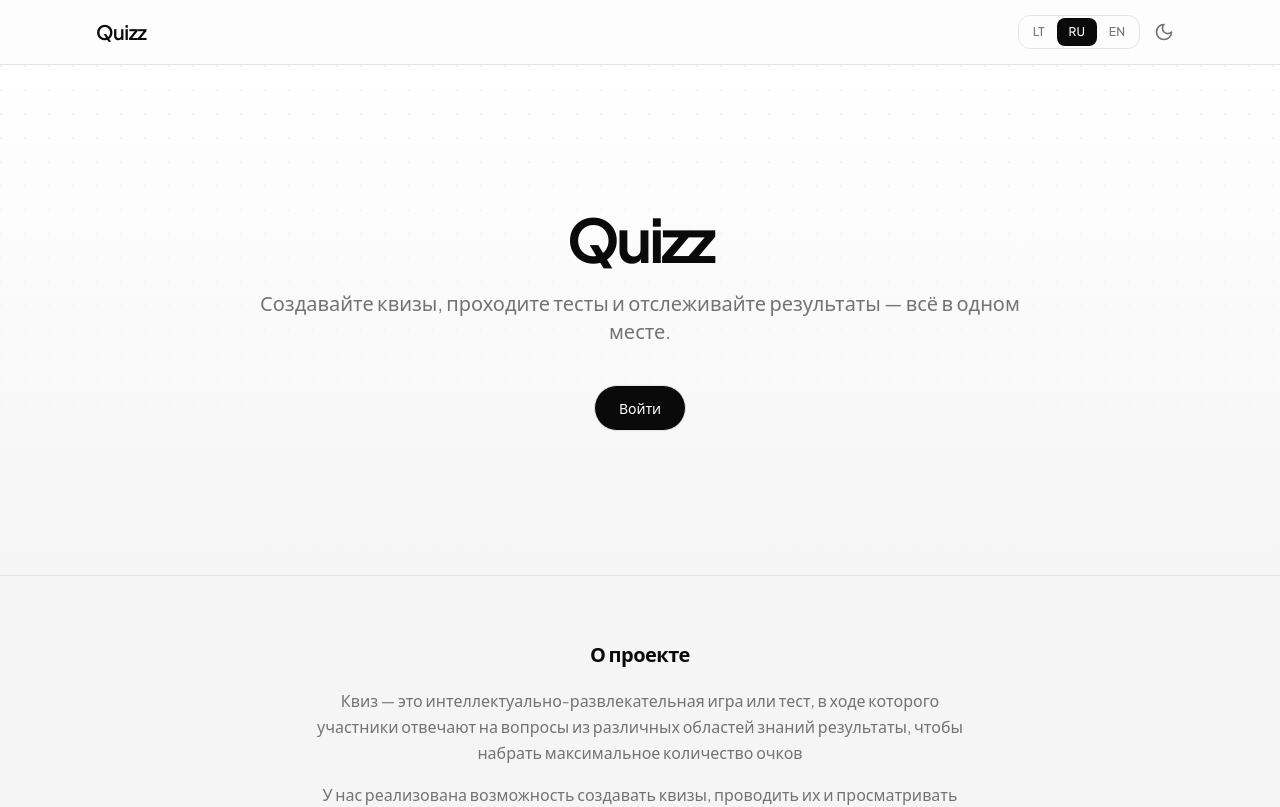
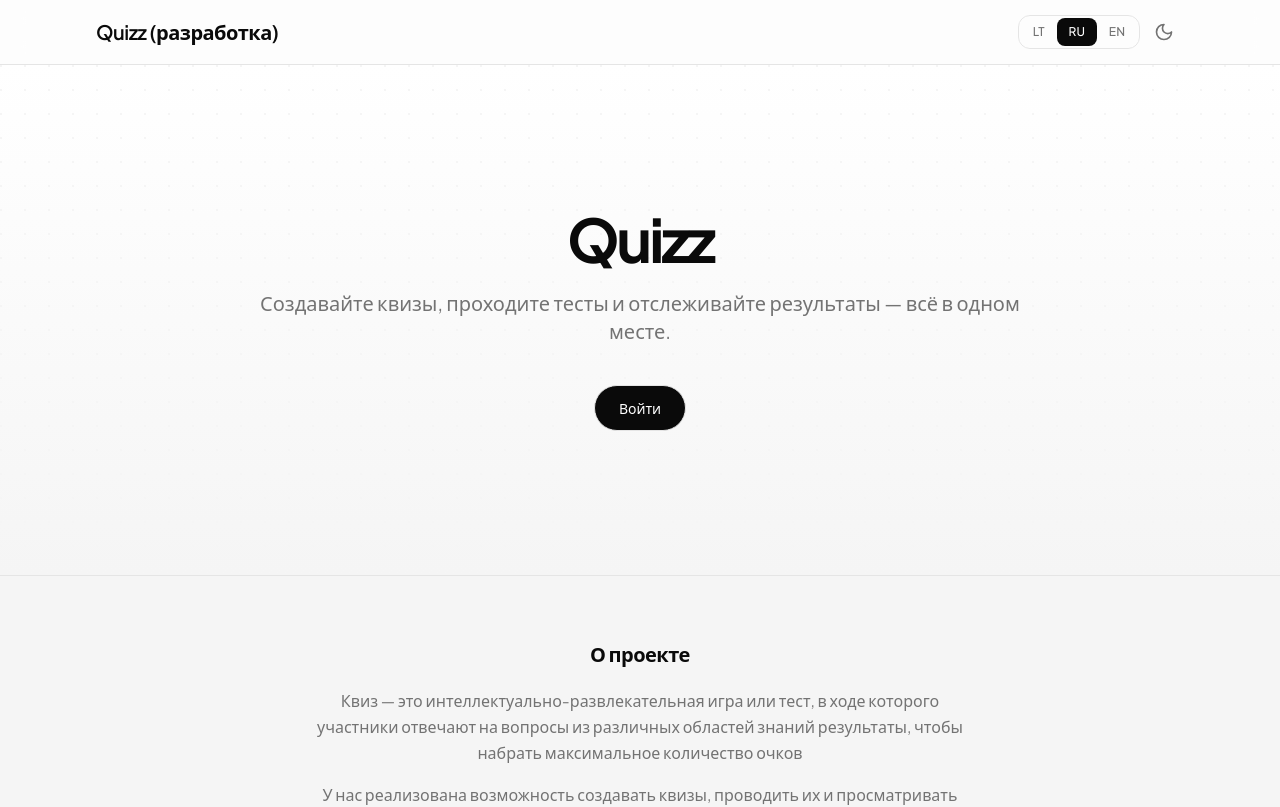
Before and after one commit to compotts/quiz-system, a React (Vite) app in the folder frontend/: page / in a window 1280 px wide. Shown: the top 807 px of the page. Built offline with nearby package versions, Linux system fonts and the light colour scheme.

Commit message:
added new const to locales for header

```diff
--- a/frontend/src/components/Header.jsx
+++ b/frontend/src/components/Header.jsx
@@ -22,7 +22,7 @@ export default function Header() {
           to="/"
           className="text-lg font-semibold tracking-tight text-[var(--text)] hover:opacity-80 sm:text-xl"
         >
-          {t("common.appName")}
+          {t("common.appNameDev")}
         </Link>
 
         <div className="flex items-center gap-1">
--- a/frontend/src/locales/ru.json
+++ b/frontend/src/locales/ru.json
@@ -1,6 +1,7 @@
 {
   "common": {
     "appName": "Quizz",
+    "appNameDev": "Quizz (разработка)",
     "close": "Закрыть",
     "save": "Сохранить",
     "cancel": "Отмена",
@@ -100,7 +101,9 @@
       "q4": "Можно ли пройти квиз несколько раз?",
       "a4": "Зависит от настроек квиза. Преподаватель может разрешить несколько попыток или ограничить одной.",
       "q5": "Как сменить тему оформления?",
-      "a5": "В правом верхнем углу сайта есть переключатель темы (иконка солнца/луны). Нажмите на неё, чтобы переключиться между светлой и тёмной темой."
+      "a5": "В правом верхнем углу сайта есть переключатель темы (иконка солнца/луны). Нажмите на неё, чтобы переключиться между светлой и тёмной темой.",
+      "q6": "Как сменить язык сайта?",
+      "a6": "В правом верхнем углу сайта есть переключатель языка (всего 3). Нажмите на нужный, чтобы переключиться между языками."
     },
     "lastUpdated": "Последнее обновление: январь 2026",
     "privacyContent": {
```
